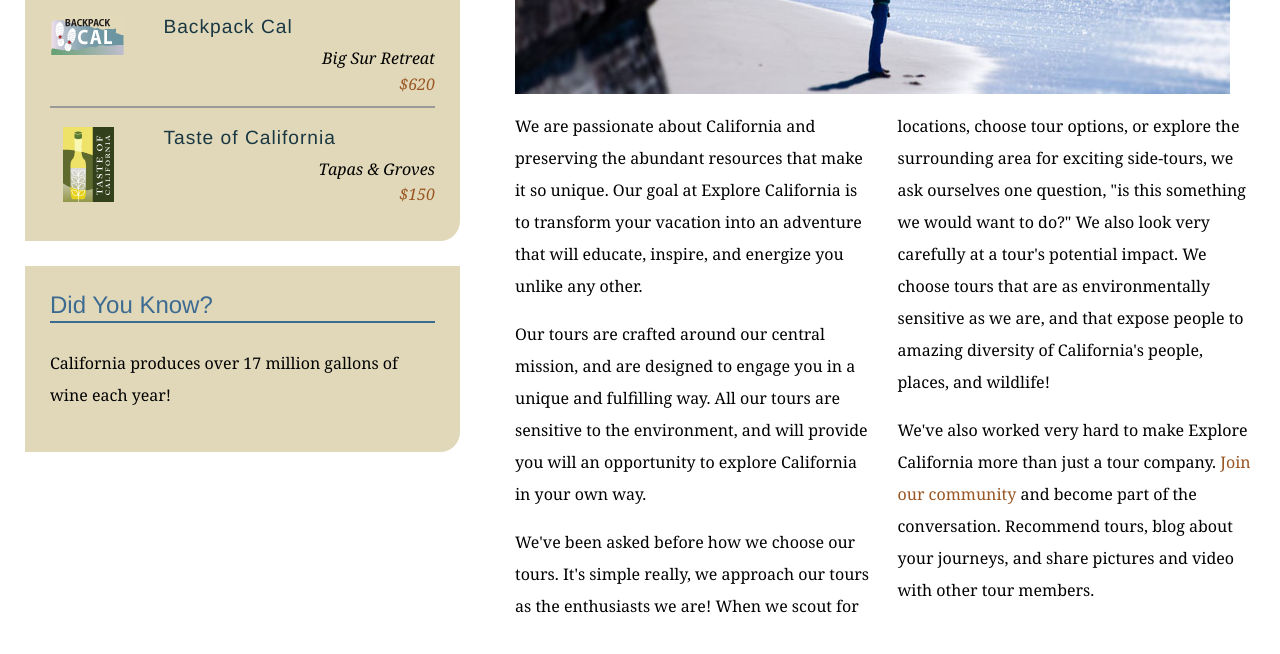
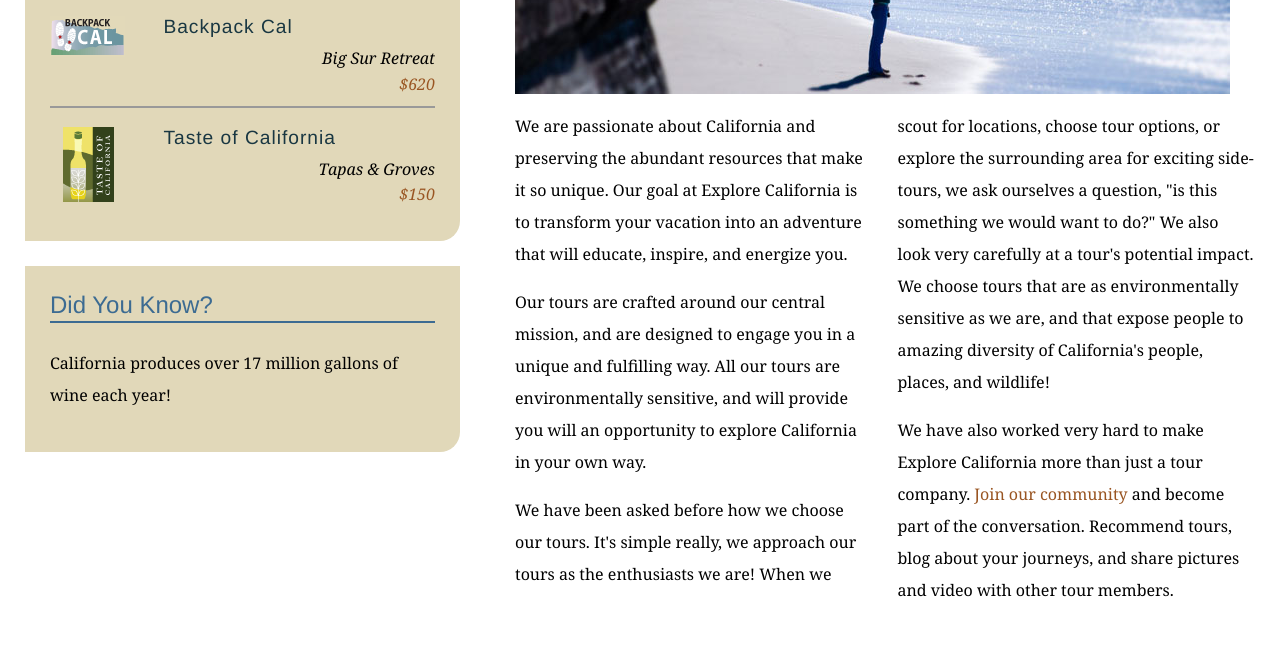
Before and after one commit to JP16A60/explore_california, a plain HTML site: page mission.html in a window 1280 px wide. Shown: the part 590-1244 px from the top of the page. Drawn offline with Linux system fonts and the light colour scheme.

Commit message:
Text edits on mission page

```diff
--- a/mission.html
+++ b/mission.html
@@ -62,10 +62,10 @@
           <h1>Who we are</h1>
           <img src="assets/images/mission_look.jpg" alt="Looking out at the Pacific" class="articleImage" />
           <div class="multiCol">
-            <p>We are passionate about California and preserving the abundant resources that make it so unique. Our goal at Explore California is to transform your vacation into an adventure that will educate, inspire, and energize you unlike any other.</p>
-            <p>Our tours are crafted around our central mission, and are designed to engage you in a unique and fulfilling way. All our tours are sensitive to the environment, and will provide you will an opportunity to explore California in your own way.</p>
-            <p>We've been asked before how we choose our tours. It's simple really, we approach our tours as the enthusiasts we are! When we scout for locations, choose tour options, or explore the surrounding area for exciting side-tours, we ask ourselves one question, &quot;is this something we would want to do?&quot; We also look very carefully at a tour's potential impact. We choose tours that are as environmentally sensitive as we are, and that expose people to amazing diversity of California's people, places, and wildlife!</p>
-            <p>We've also worked very hard to make Explore California more than just a tour company. <a href="explorers/join.html">Join our community</a> and become part of the conversation. Recommend tours, blog about your journeys, and share pictures and video with other tour members.</p>
+            <p>We are passionate about California and preserving the abundant resources that make it so unique. Our goal at Explore California is to transform your vacation into an adventure that will educate, inspire, and energize you.
+            <p>Our tours are crafted around our central mission, and are designed to engage you in a unique and fulfilling way. All our tours are environmentally sensitive, and will provide you will an opportunity to explore California in your own way.</p>
+            <p>We have been asked before how we choose our tours. It's simple really, we approach our tours as the enthusiasts we are! When we scout for locations, choose tour options, or explore the surrounding area for exciting side-tours, we ask ourselves a question, &quot;is this something we would want to do?&quot; We also look very carefully at a tour's potential impact. We choose tours that are as environmentally sensitive as we are, and that expose people to amazing diversity of California's people, places, and wildlife!</p>
+            <p>We have also worked very hard to make Explore California more than just a tour company. <a href="explorers/join.html">Join our community</a> and become part of the conversation. Recommend tours, blog about your journeys, and share pictures and video with other tour members.</p>
           </div>
         </div>
       </div>
```
